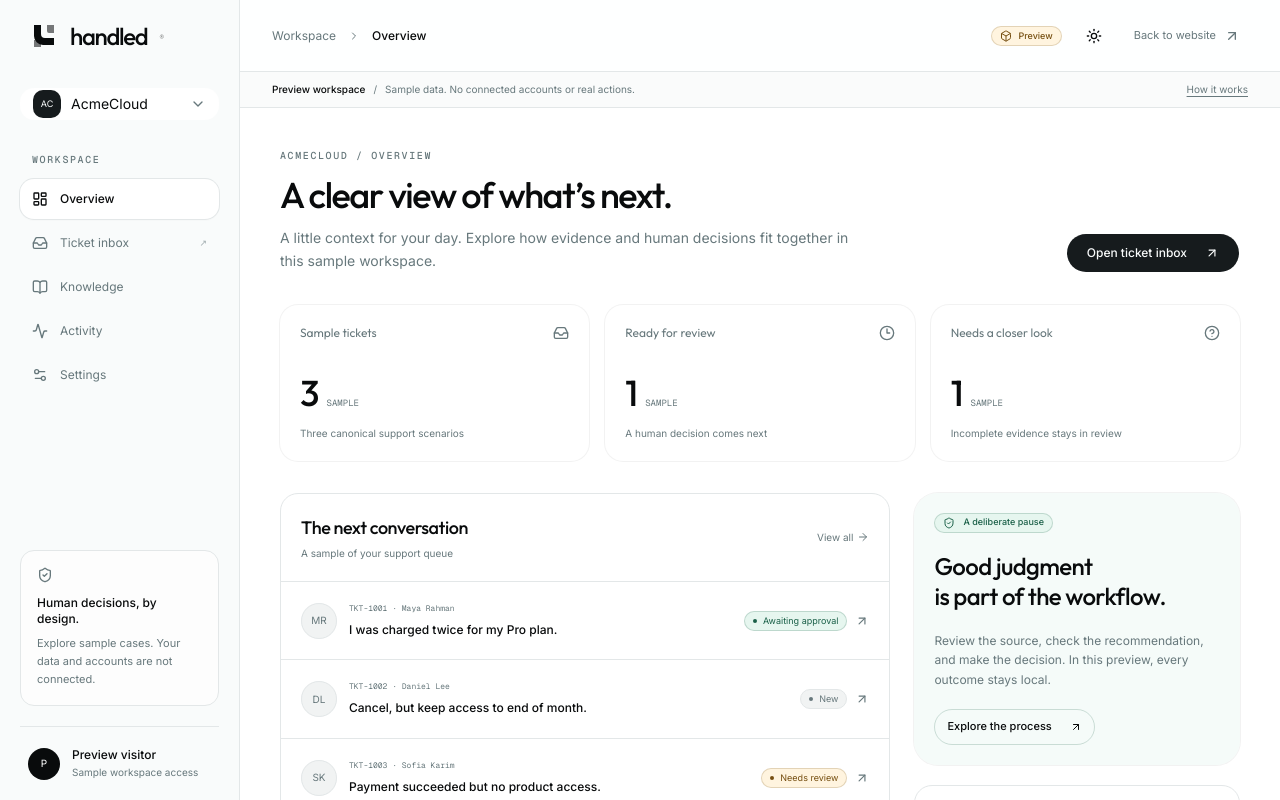
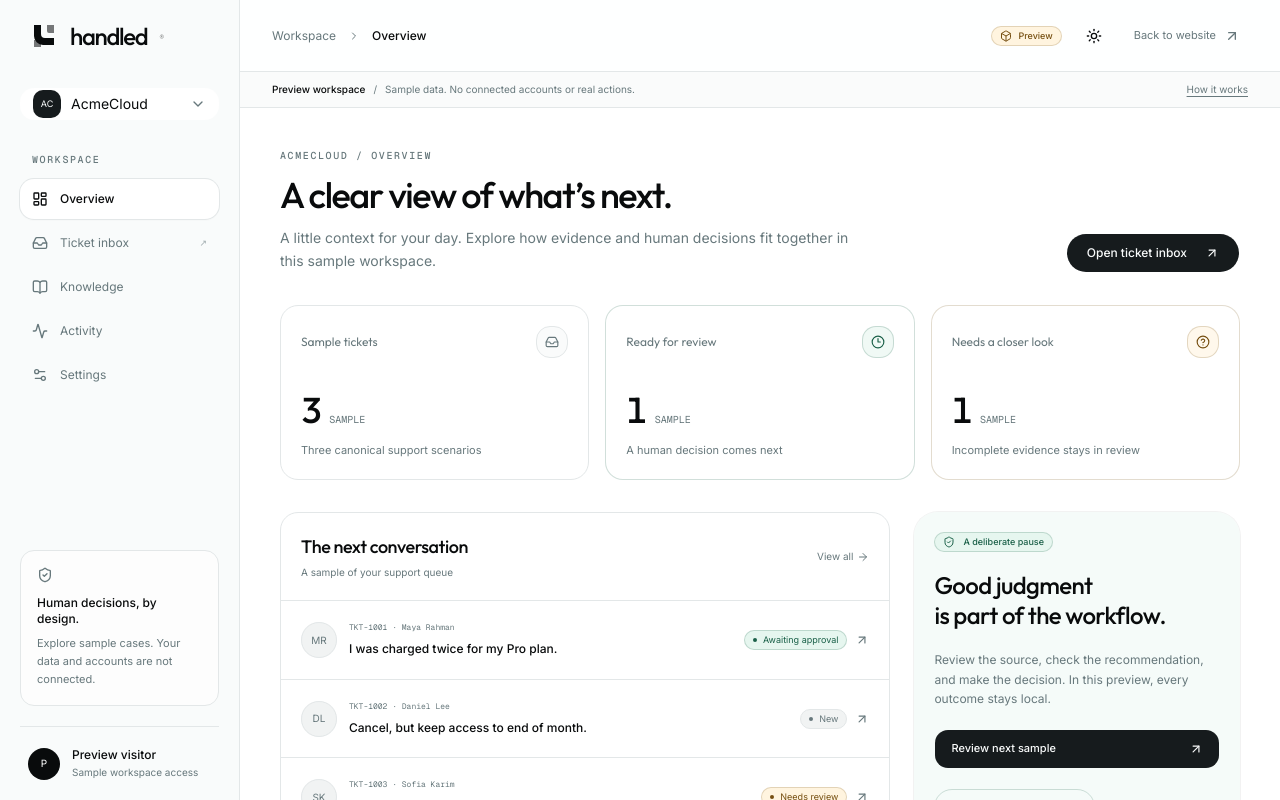
Before and after one commit to rafiferdos/handled, a Next.js app in the folder apps/web/: page /dashboard in a window 1280 px wide. Shown: the top 800 px of the page. Built offline with nearby package versions, Linux system fonts and the light colour scheme.

Commit message:
feat: surface the next review within the active sample workspace

```diff
--- a/apps/web/components/dashboard/overview.tsx
+++ b/apps/web/components/dashboard/overview.tsx
@@ -26,12 +26,19 @@ export function Overview() {
   const { workspace } = useWorkspace()
   const tickets = useTickets()
   const data = tickets.data?.data ?? []
+  const nextReview = data.find(
+    (ticket) => ticket.status === "AWAITING_APPROVAL"
+  )
   const stats = [
     {
       label: "Sample tickets",
       value: data.length,
       icon: Inbox,
-      note: "Three canonical support scenarios",
+      note: data.length
+        ? "Three canonical support scenarios"
+        : "No sample records in this workspace",
+      tone: "border-border",
+      iconTone: "border-border bg-muted/35 text-muted-foreground",
     },
     {
       label: "Ready for review",
@@ -39,12 +46,16 @@ export function Overview() {
         .length,
       icon: Clock3,
       note: "A human decision comes next",
+      tone: "border-success/20",
+      iconTone: "border-success/20 bg-success-surface/60 text-success",
     },
     {
       label: "Needs a closer look",
       value: data.filter((ticket) => ticket.status === "NEEDS_REVIEW").length,
       icon: CircleHelp,
       note: "Incomplete evidence stays in review",
+      tone: "border-warning/20",
+      iconTone: "border-warning/20 bg-warning-surface/60 text-warning",
     },
   ]
   return (
@@ -66,21 +77,28 @@ export function Overview() {
         <>
           <div className="grid gap-4 sm:grid-cols-3">
             {stats.map((stat) => (
-              <Card key={stat.label} className="rounded-2xl shadow-none">
+              <Card
+                key={stat.label}
+                className={`relative rounded-2xl border shadow-none ring-0 ${stat.tone}`}
+              >
                 <CardHeader className="flex flex-row items-center justify-between pb-3">
                   <CardTitle className="text-xs font-normal text-muted-foreground">
                     {stat.label}
                   </CardTitle>
-                  <stat.icon className="size-4 text-muted-foreground" />
+                  <span
+                    className={`flex size-8 items-center justify-center rounded-xl border ${stat.iconTone}`}
+                  >
+                    <stat.icon className="size-3.5" />
+                  </span>
                 </CardHeader>
                 <CardContent>
-                  <p className="font-heading text-4xl font-medium tracking-tight">
+                  <p className="font-heading text-4xl font-medium tracking-tight tabular-nums">
                     {stat.value}
-                    <span className="ml-2 font-mono text-[9px] font-normal tracking-normal text-muted-foreground">
+                    <span className="ml-2 font-mono text-[10px] font-normal tracking-normal text-muted-foreground">
                       SAMPLE
                     </span>
                   </p>
-                  <p className="mt-3 text-[10px] leading-relaxed text-muted-foreground">
+                  <p className="mt-3 text-[11px] leading-relaxed text-muted-foreground">
                     {stat.note}
                   </p>
                 </CardContent>
@@ -161,6 +179,15 @@ export function Overview() {
                     Review the source, check the recommendation, and make the
                     decision. In this preview, every outcome stays local.
                   </p>
+                  {nextReview && (
+                    <ButtonLink
+                      href={`/tickets/${nextReview.id}`}
+                      className="mt-5 h-10 w-full justify-between rounded-xl px-4 text-[11px]"
+                    >
+                      Review next sample
+                      <ArrowUpRight className="size-3.5" />
+                    </ButtonLink>
+                  )}
                   <ButtonLink
                     variant="outline"
                     href="/how-it-works"
```
Also changed, not shown: 1 other file (tests, documents, lock files or other folders).
